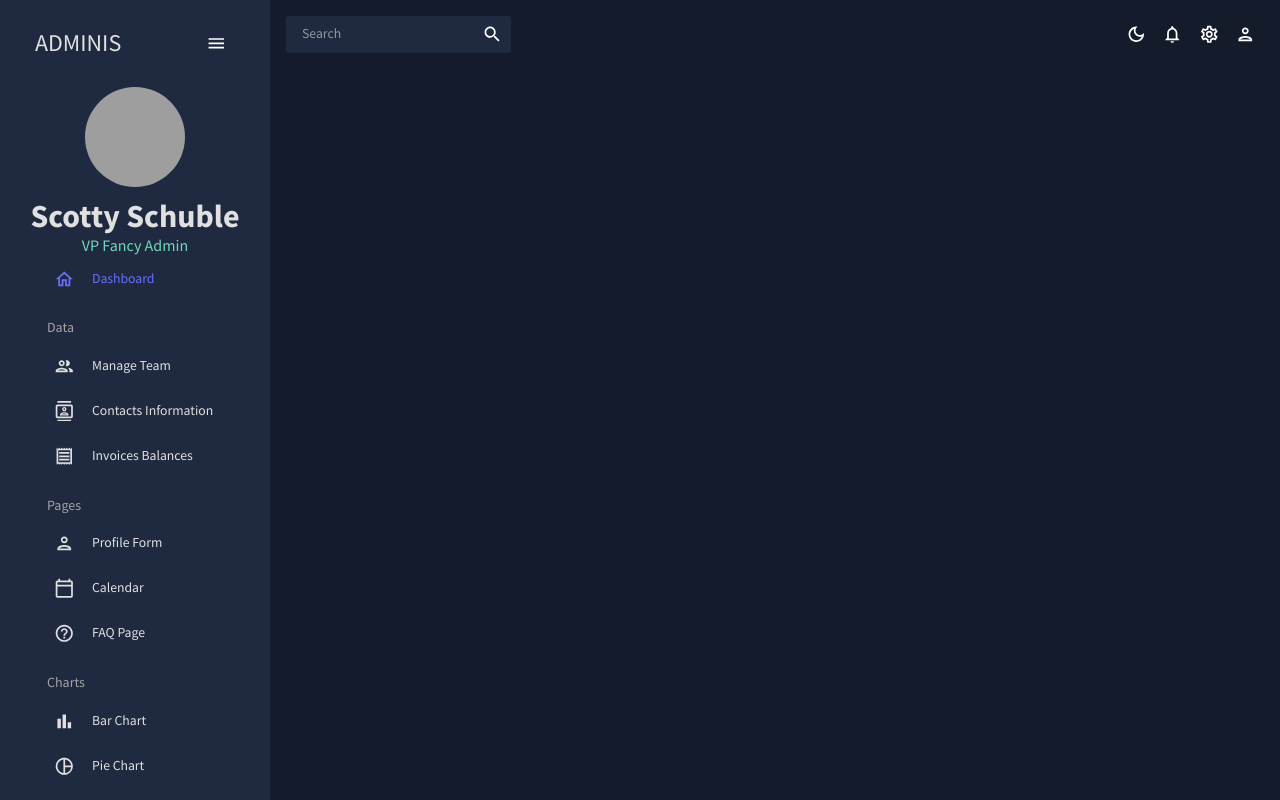
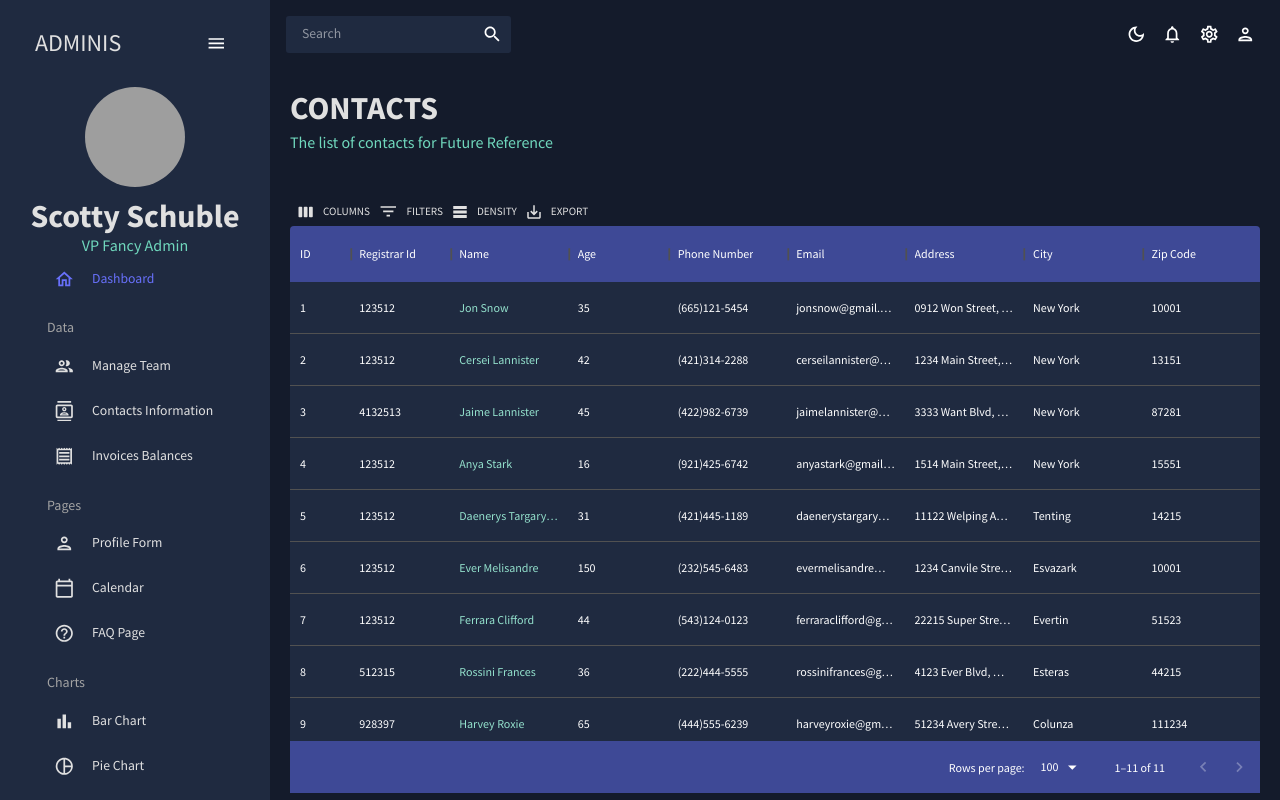
Before and after one commit to lipex360x/react-admin-dashboard, a React (Vite) app: page /contacts in a window 1280 px wide. Built offline with nearby package versions, Linux system fonts and the light colour scheme; grey boxes are pictures that could not be loaded.

Commit message:
Contact page added

```diff
--- a/src/App.tsx
+++ b/src/App.tsx
@@ -5,7 +5,7 @@
 
 // import { Bar } from './scenes/bar'
 // import { Calendar } from './scenes/Calendar'
-// import { Contacts } from './scenes/contacts'
+import { Contacts } from './scenes/contacts'
 import { Dashboard } from './scenes/dashboard'
 // import { FAQ } from './scenes/faq'
 // import { Form } from './scenes/form'
@@ -33,8 +33,8 @@
             <Routes>
               <Route path="/" element={<Dashboard />} />
               <Route path="/team" element={<Team />} />
-              {/* <Route path="/contacts" element={<Contacts />} />
-              <Route path="/invoices" element={<Invoices />} />
+              <Route path="/contacts" element={<Contacts />} />
+              {/* <Route path="/invoices" element={<Invoices />} />
               <Route path="/form" element={<Form />} />
               <Route path="/bar" element={<Bar />} />
               <Route path="/pie" element={<Pie />} />
--- /dev/null
+++ b/src/scenes/contacts/index.tsx
@@ -0,0 +1,65 @@
+import { Header } from '@/components/Header'
+import { mockDataContacts } from '@/data/mockData'
+import { tokens } from '@/theme'
+import { Box, useTheme } from '@mui/material'
+import { DataGrid, GridColumns, GridToolbar } from '@mui/x-data-grid'
+
+const Contacts = () => {
+  const theme = useTheme()
+  const colors = tokens(theme.palette.mode)
+
+  const columns: GridColumns = [
+    { field: 'id', headerName: 'ID', flex: 0.5 },
+    { field: 'registrarId', headerName: 'Registrar Id' },
+    { field: 'name', headerName: 'Name', flex: 1, cellClassName: 'name-column--cell' },
+    { field: 'age', headerName: 'Age', type: 'number', headerAlign: 'left', align: 'left' },
+    { field: 'phone', headerName: 'Phone Number', flex: 1 },
+    { field: 'email', headerName: 'Email', flex: 1 },
+    { field: 'address', headerName: 'Address', flex: 1 },
+    { field: 'city', headerName: 'City', flex: 1 },
+    { field: 'zipCode', headerName: 'Zip Code', flex: 1 },
+  ]
+
+  return (
+    <Box m="20px">
+      <Header title="CONTACTS" subtitle="The list of contacts for Future Reference" />
+
+      <Box
+        m="40px 0 0 0"
+        height="75vh"
+        sx={{
+          '& .MuiDataGrid-root': {
+            border: 'none',
+          },
+          '& .MuiDataGrid-cell': {
+            borderBottom: 'none',
+          },
+          '& .name-column--cell': {
+            color: colors.greenAccent[300],
+          },
+          '& .MuiDataGrid-columnHeaders': {
+            backgroundColor: colors.blueAccent[700],
+            borderBottom: 'none',
+          },
+          '& .MuiDataGrid-virtualScroller': {
+            backgroundColor: colors.primary[400],
+          },
+          '& .MuiDataGrid-footerContainer': {
+            borderTop: 'none',
+            backgroundColor: colors.blueAccent[700],
+          },
+          '& .MuiCheckbox-root': {
+            color: `${colors.greenAccent[200]} !important`,
+          },
+          '& .MuiDataGrid-toolbarContainer .MuiButton-text': {
+            color: `${colors.grey[100]} !important`,
+          },
+        }}
+      >
+        <DataGrid rows={mockDataContacts} columns={columns} components={{ Toolbar: GridToolbar }} />
+      </Box>
+    </Box>
+  )
+}
+
+export { Contacts }
```
